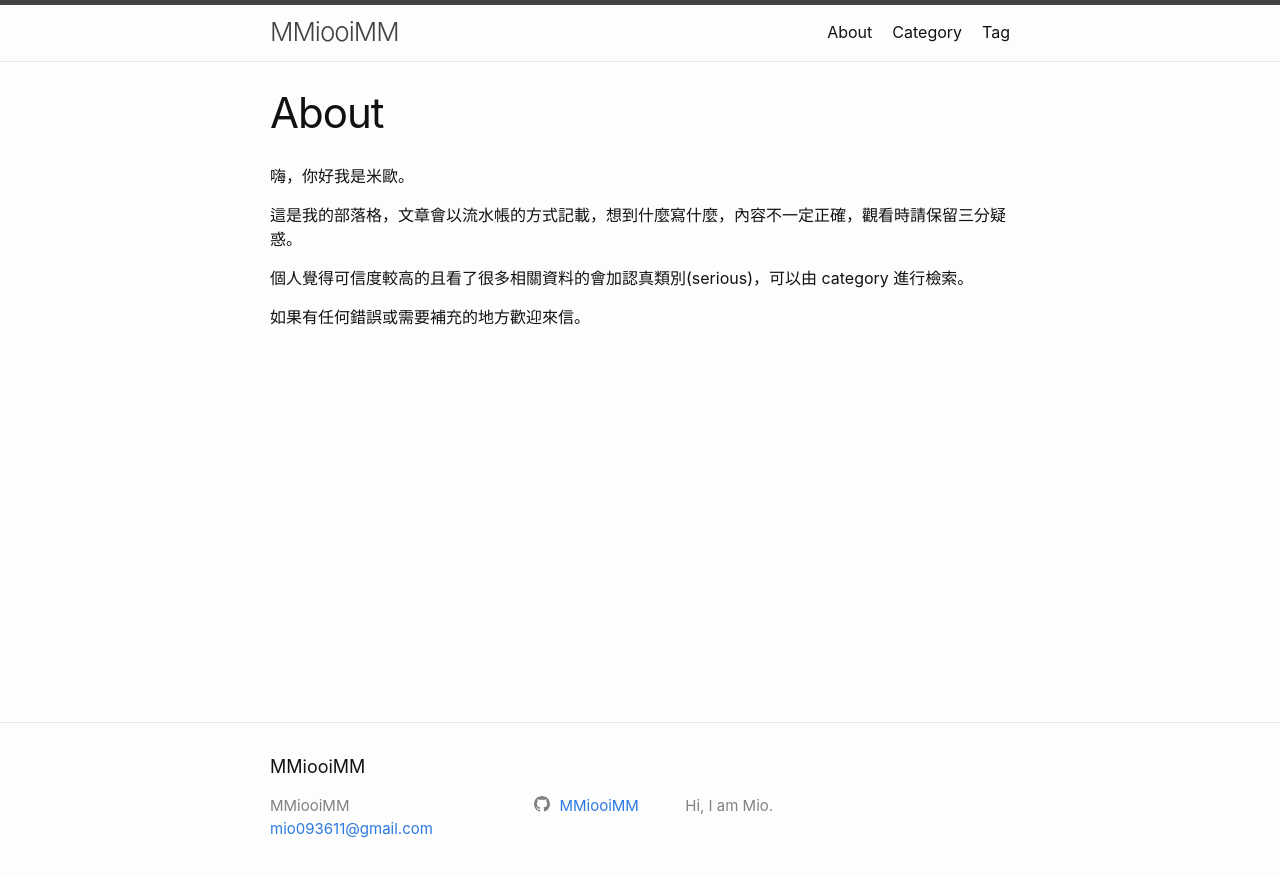
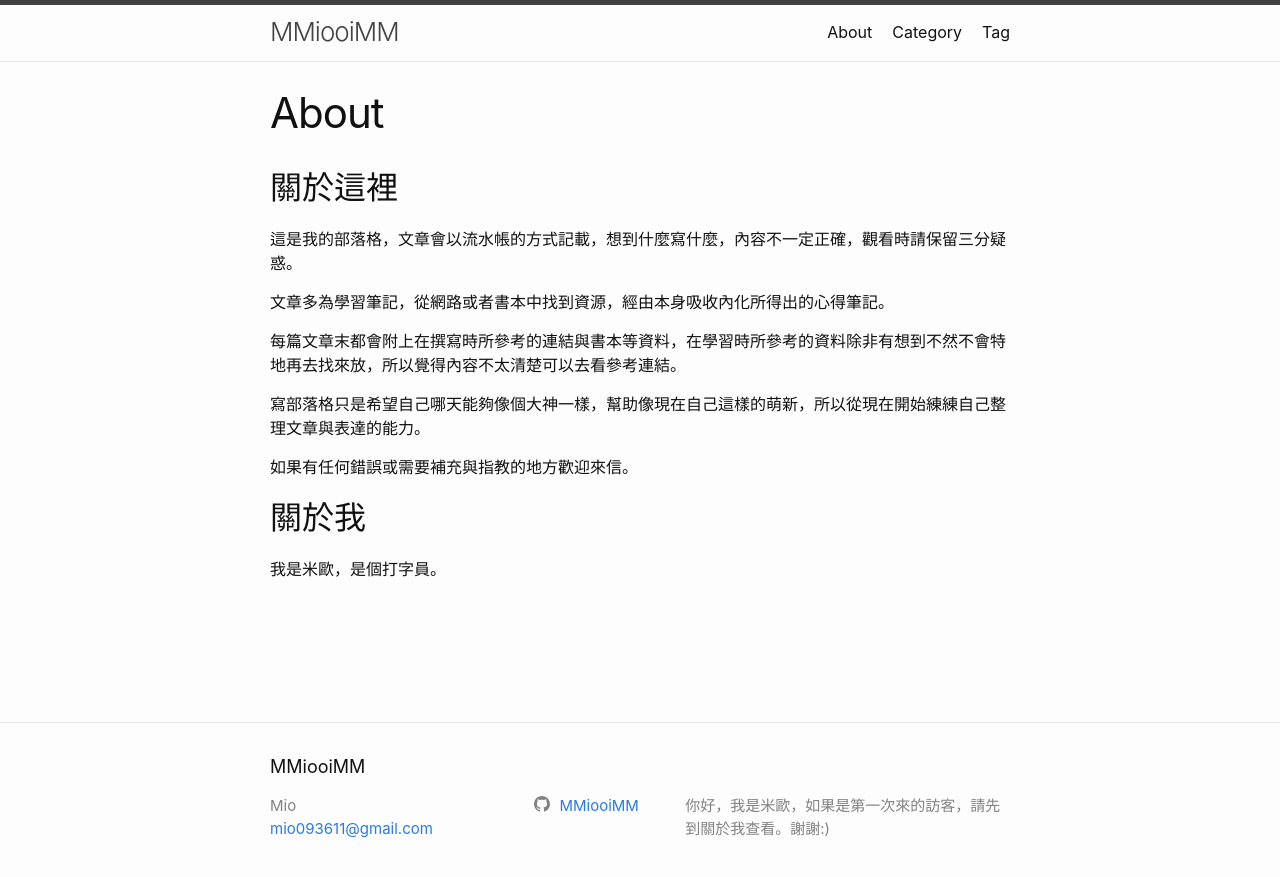
Before and after one commit to MMiooiMM/MMiooiMM.github.io, a Jekyll site: the page built from about.md, in a window 1280 px wide. Shown: the top 877 px of the page. Built offline with Jekyll 4.4.1, drawn with Linux system fonts in a browser that asks for light colours.

Commit message:
modify add-tag, config and about

```diff
--- a/_config.yml
+++ b/_config.yml
@@ -13,10 +13,11 @@
 # you will see them accessed via {{ site.title }}, {{ site.email }}, and so on.
 # You can create any custom variable you would like, and they will be accessible
 # in the templates via {{ site.myvariable }}.
+author: Mio
 title: MMiooiMM
 email: mio093611@gmail.com
 description: >- # this means to ignore newlines until "baseurl:"
-  Hi, I am Mio.
+  你好，我是米歐，如果是第一次來的訪客，請先到關於我查看。謝謝:)
 baseurl: "" # the subpath of your site, e.g. /blog
 url: "" # the base hostname & protocol for your site, e.g. http://example.com
 # twitter_username: jekyllrb
--- a/about.md
+++ b/about.md
@@ -4,10 +4,18 @@ title: About
 permalink: /about
 ---
 
-嗨，你好我是米歐。
+## 關於這裡
 
 這是我的部落格，文章會以流水帳的方式記載，想到什麼寫什麼，內容不一定正確，觀看時請保留三分疑惑。
 
-個人覺得可信度較高的且看了很多相關資料的會加認真類別(serious)，可以由 category 進行檢索。
+文章多為學習筆記，從網路或者書本中找到資源，經由本身吸收內化所得出的心得筆記。
 
-如果有任何錯誤或需要補充的地方歡迎來信。
+每篇文章末都會附上在撰寫時所參考的連結與書本等資料，在學習時所參考的資料除非有想到不然不會特地再去找來放，所以覺得內容不太清楚可以去看參考連結。
+
+寫部落格只是希望自己哪天能夠像個大神一樣，幫助像現在自己這樣的萌新，所以從現在開始練練自己整理文章與表達的能力。
+
+如果有任何錯誤或需要補充與指教的地方歡迎來信。
+
+## 關於我
+
+我是米歐，是個打字員。
```
Also changed, not shown: _posts/2018-09-10-first-article.md (+1 -1 lines), _posts/2018-09-12-add-tag.md (renamed from _posts/2018-09-10-add-tag.md, +2 -2 lines).
